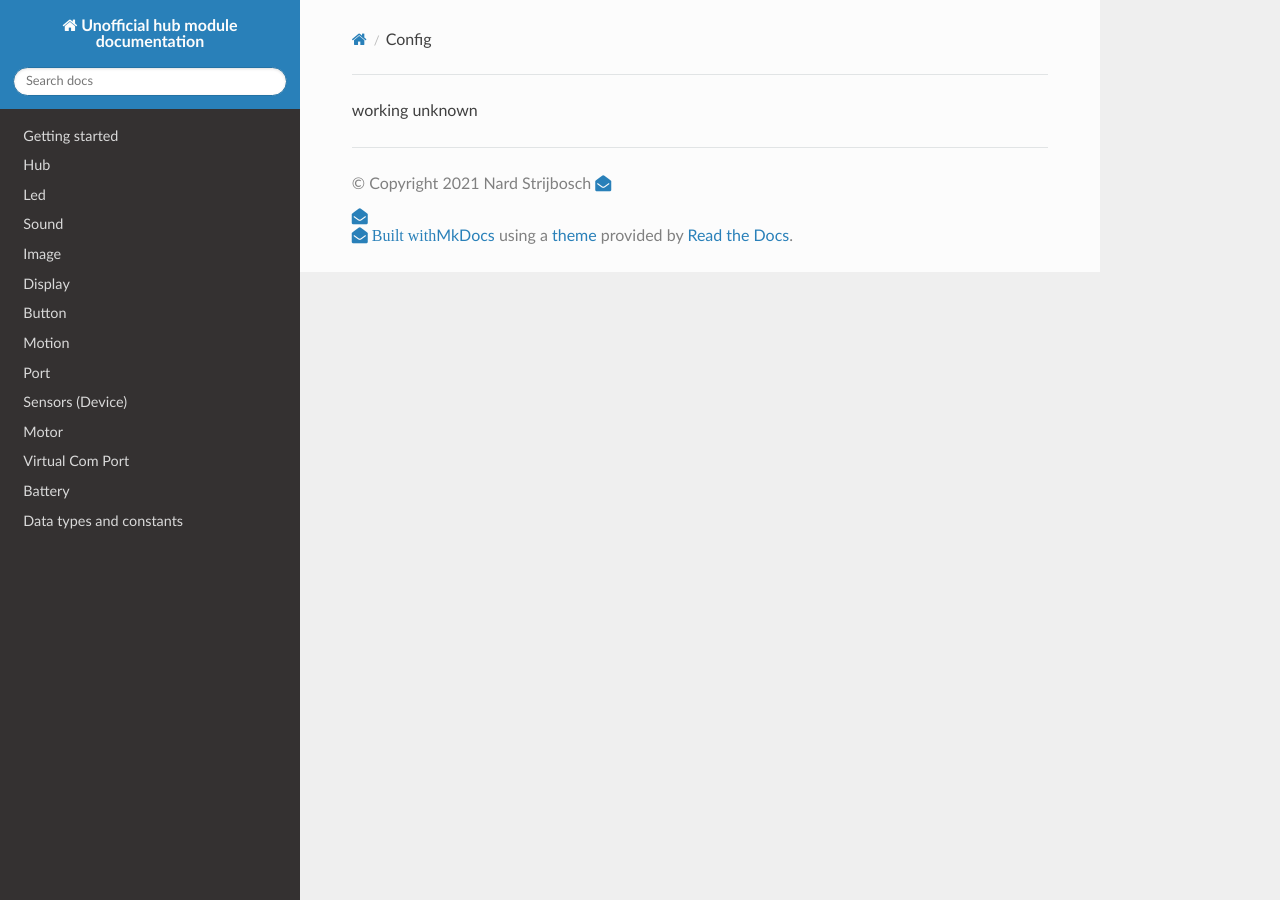
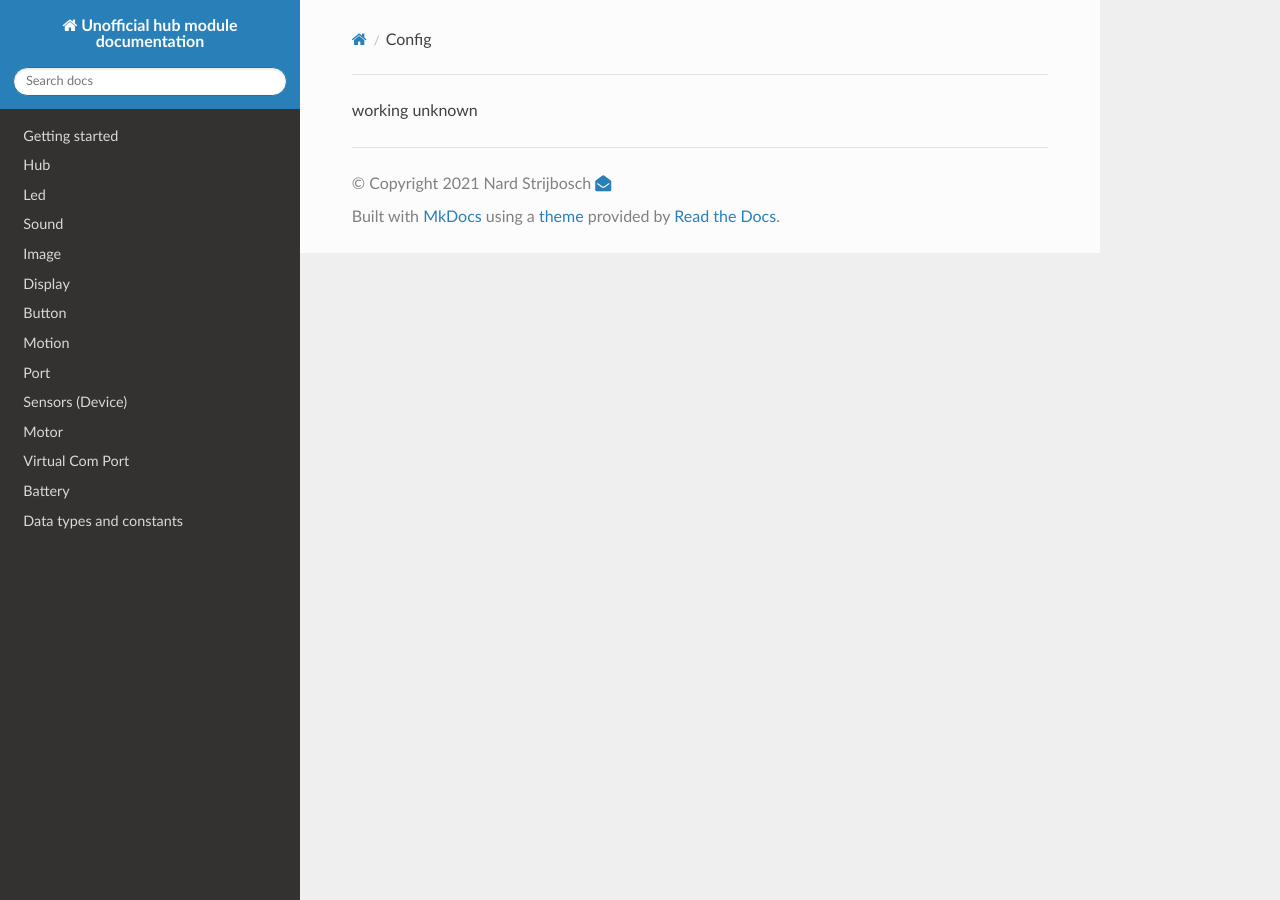
Before and after one commit to NStrijbosch/hub-module-notes, an MkDocs documentation site: the page built from docs/config.md, in a window 1280 px wide. Built offline with MkDocs 1.6.1, drawn with Linux system fonts in a browser that asks for light colours; nearby versions of some CDN libraries.

Commit message:
Update mkdocs.yml

```diff
--- a/mkdocs.yml
+++ b/mkdocs.yml
@@ -23,7 +23,7 @@ theme:
     name: readthedocs
     custom_dir: 'overrides/'
 extra_css: ['custom.css', 'https://cdnjs.cloudflare.com/ajax/libs/font-awesome/4.7.0/css/font-awesome.min.css']
-copyright: © Copyright 2021 Nard Strijbosch <a class="fa fa-envelope-open" aria-hidden="true" href="n.strijbosch@gmail.com"></i>
+copyright: © Copyright 2021 Nard Strijbosch <a class="fa fa-envelope-open" aria-hidden="true" href="n.strijbosch@gmail.com"></a>
 site_author: Nard Strijbosch
 markdown_extensions:
     - admonition
```
